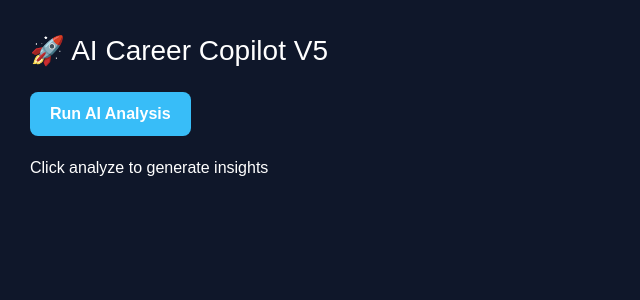
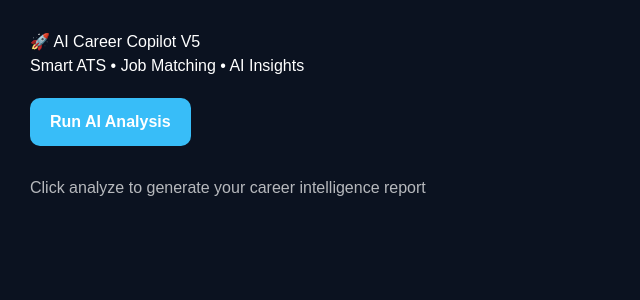
Before and after one commit to bhagyasreemalla/ai-careers-saas, a Next.js app in the folder frontend/: page / in a window 1280 px wide. Shown: the top 300 px of the page, without its empty margins (0-640 px from the left). Built offline with nearby package versions, Linux system fonts and the light colour scheme.

Commit message:
Update page.tsx

```diff
--- a/frontend/app/page.tsx
+++ b/frontend/app/page.tsx
@@ -5,19 +5,19 @@ import ReactECharts from "echarts-for-react";
 
 export default function Page() {
   const [loading, setLoading] = useState(false);
+  const [error, setError] = useState("");
   const [data, setData] = useState<any>(null);
 
   const analyze = async () => {
     try {
       setLoading(true);
+      setError("");
 
       const res = await fetch(
         "https://ai-careers-saas.onrender.com/analyze",
         {
           method: "POST",
-          headers: {
-            "Content-Type": "application/json",
-          },
+          headers: { "Content-Type": "application/json" },
           body: JSON.stringify({
             skills: ["Python", "SQL"],
             experience_years: 2,
@@ -26,68 +26,118 @@ export default function Page() {
         }
       );
 
+      if (!res.ok) throw new Error("API failed");
+
       const json = await res.json();
       setData(json);
-    } catch (err) {
-      console.error("API Error:", err);
+    } catch (err: any) {
+      setError(err.message || "Something went wrong");
     } finally {
       setLoading(false);
     }
   };
 
-  const gaugeOption = (score: number) => ({
+  const gaugeOption = (value: number) => ({
     series: [
       {
         type: "gauge",
-        progress: { show: true },
-        detail: { valueAnimation: true, formatter: "{value}%" },
-        data: [{ value: score }],
+        progress: { show: true, width: 18 },
+        axisLine: {
+          lineStyle: {
+            width: 18,
+            color: [
+              [0.3, "#ef4444"],
+              [0.7, "#f59e0b"],
+              [1, "#22c55e"],
+            ],
+          },
+        },
+        detail: {
+          valueAnimation: true,
+          formatter: "{value}%",
+          fontSize: 20,
+        },
+        data: [{ value }],
+      },
+    ],
+  });
+
+  const barOption = (jobs: any[]) => ({
+    xAxis: {
+      type: "category",
+      data: jobs.map((j) => j.title),
+      axisLabel: { rotate: 20 },
+    },
+    yAxis: { type: "value" },
+    series: [
+      {
+        data: jobs.map((j) => j.score),
+        type: "bar",
+        itemStyle: { borderRadius: 6 },
       },
     ],
   });
 
   return (
-    <div style={styles.container}>
-      <h1 style={styles.title}>🚀 AI Career Copilot V5</h1>
+    <div style={styles.page}>
+      {/* HEADER */}
+      <div style={styles.header}>
+        <h1>🚀 AI Career Copilot V5</h1>
+        <p>Smart ATS • Job Matching • AI Insights</p>
+      </div>
 
+      {/* ACTION */}
       <button onClick={analyze} style={styles.button}>
         {loading ? "Analyzing..." : "Run AI Analysis"}
       </button>
 
+      {error && <p style={styles.error}>{error}</p>}
+
+      {/* EMPTY STATE */}
       {!data && !loading && (
-        <p style={{ marginTop: 20 }}>Click analyze to generate insights</p>
+        <div style={styles.empty}>
+          <p>Click analyze to generate your career intelligence report</p>
+        </div>
       )}
 
+      {/* DASHBOARD */}
       {data && (
         <div style={styles.grid}>
           {/* ATS SCORE */}
           <div style={styles.card}>
             <h2>ATS Score</h2>
-            <ReactECharts
-              option={gaugeOption(data.ats_score)}
-              style={{ height: 250 }}
-            />
+            <ReactECharts option={gaugeOption(data.ats_score)} />
           </div>
 
-          {/* MISSING SKILLS */}
+          {/* SKILLS */}
           <div style={styles.card}>
-            <h2>Missing Skills</h2>
-            <ul>
-              {data.missing_skills.map((skill: string, i: number) => (
-                <li key={i}>⚠ {skill}</li>
-              ))}
-            </ul>
+            <h2>Skill Gap</h2>
+            {data.missing_skills?.length ? (
+              <ul>
+                {data.missing_skills.map((s: string, i: number) => (
+                  <li key={i}>⚠ {s}</li>
+                ))}
+              </ul>
+            ) : (
+              <p>All core skills matched 🎯</p>
+            )}
           </div>
 
-          {/* JOB MATCHES */}
+          {/* JOB CHART */}
+          <div style={{ ...styles.card, gridColumn: "span 2" }}>
+            <h2>Job Match Score</h2>
+            <ReactECharts option={barOption(data.job_matches)} />
+          </div>
+
+          {/* JOB LIST */}
           <div style={styles.card}>
-            <h2>Top Jobs</h2>
-            {data.job_matches.map((job: any, i: number) => (
+            <h2>Top Roles</h2>
+            {data.job_matches?.map((job: any, i: number) => (
               <div key={i} style={styles.jobCard}>
-                <h3>{job.title}</h3>
-                <p>Match: {job.score}%</p>
+                <strong>{job.title}</strong>
+                <p>{job.score}% match</p>
                 <a href={job.link} target="_blank">
-                  View Job →
+                  View →
                 </a>
               </div>
             ))}
@@ -95,10 +145,8 @@ export default function Page() {
 
           {/* AI INSIGHT */}
           <div style={{ ...styles.card, gridColumn: "span 2" }}>
-            <h2>AI Career Insight</h2>
-            <pre style={{ whiteSpace: "pre-wrap" }}>
-              {data.ai_insight}
-            </pre>
+            <h2>AI Career Intelligence</h2>
+            <pre style={styles.aiBox}>{data.ai_insight}</pre>
           </div>
         </div>
       )}
@@ -106,41 +154,65 @@ export default function Page() {
   );
 }
 
+/* ---------------- STYLES ---------------- */
+
 const styles: any = {
-  container: {
+  page: {
     padding: 30,
     fontFamily: "Arial",
-    background: "#0f172a",
-    color: "white",
+    background: "#0b1220",
+    color: "#fff",
     minHeight: "100vh",
   },
-  title: {
-    fontSize: 28,
+
+  header: {
     marginBottom: 20,
   },
+
   button: {
-    padding: "10px 20px",
+    padding: "12px 20px",
     background: "#38bdf8",
     border: "none",
-    borderRadius: 8,
+    borderRadius: 10,
+    fontWeight: "bold",
     cursor: "pointer",
-    fontWeight: "bold",
   },
+
+  error: {
+    color: "#f87171",
+    marginTop: 10,
+  },
+
+  empty: {
+    marginTop: 30,
+    opacity: 0.7,
+  },
+
   grid: {
+    marginTop: 30,
     display: "grid",
     gridTemplateColumns: "repeat(2, 1fr)",
     gap: 20,
-    marginTop: 30,
   },
+
   card: {
-    background: "#1e293b",
+    background: "#111827",
     padding: 20,
-    borderRadius: 12,
+    borderRadius: 14,
+    boxShadow: "0 10px 25px rgba(0,0,0,0.3)",
   },
+
   jobCard: {
+    background: "#0f172a",
     padding: 10,
+    borderRadius: 10,
     marginBottom: 10,
+  },
+
+  aiBox: {
+    whiteSpace: "pre-wrap",
     background: "#0f172a",
-    borderRadius: 8,
+    padding: 15,
+    borderRadius: 10,
   },
 };
```
